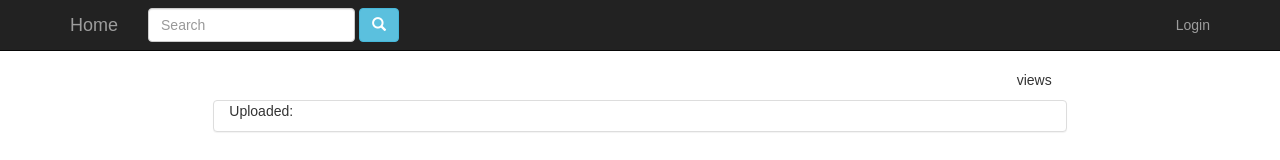
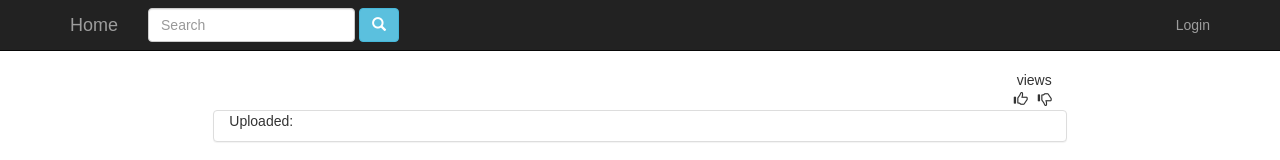
Before and after one commit to rogerbassons/media-stream, a React (Create React App) app in the folder client/: page /watch in a window 1280 px wide. Shown: the top 160 px of the page. Built offline with nearby package versions, Linux system fonts and the light colour scheme; no server answers.

Commit message:
likes and unlikes

```diff
--- a/client/src/components/App.css
+++ b/client/src/components/App.css
@@ -11,6 +11,11 @@ video {
   padding-top: 50px;
 }
 
-.views {
+.rightalign {
   text-align: right;
+  float: right;
 }
+
+.rightmargin {
+  margin-right: 10px;
+}
--- a/client/src/components/Watch.js
+++ b/client/src/components/Watch.js
@@ -30,6 +30,7 @@ class Watch extends Component {
     }
     return (
     <div>
+
       <div className="row">
         {videoplayer}
       </div>
@@ -39,16 +40,30 @@ class Watch extends Component {
           <h1> {title} </h1>
         </div>
       </div>
+
+
       <div className="row">
         <div  className="col-md-2"></div>
         <div  className="col-md-6">
           {username}
         </div>
-        <div  className="col-md-2">
-          <p className="views"><i> {numberviews} </i> views</p>
+        <div  className="col-md-2 rightalign">
+          <i> {numberviews} </i> views
         </div>
         <div  className="col-md-2"></div>
       </div>
+
+      <div className="row">
+        <div  className="col-md-2"></div>
+        <div  className="col-md-6"></div>
+        <div  className="col-md-2 rightalign">
+          <span className="rightmargin glyphicon glyphicon-thumbs-up">{likes}</span>
+          <span className="glyphicon glyphicon-thumbs-down">{unlikes}</span>
+        </div>
+        <div  className="col-md-2"></div>
+      </div>
+
+
       <div className="row">
         <div  className="col-md-2"></div>
         <Panel className="col-md-8">
@@ -57,6 +72,7 @@ class Watch extends Component {
         </Panel>
         <div  className="col-md-2"></div>
       </div>
+
     </div>
     )
   }
```
